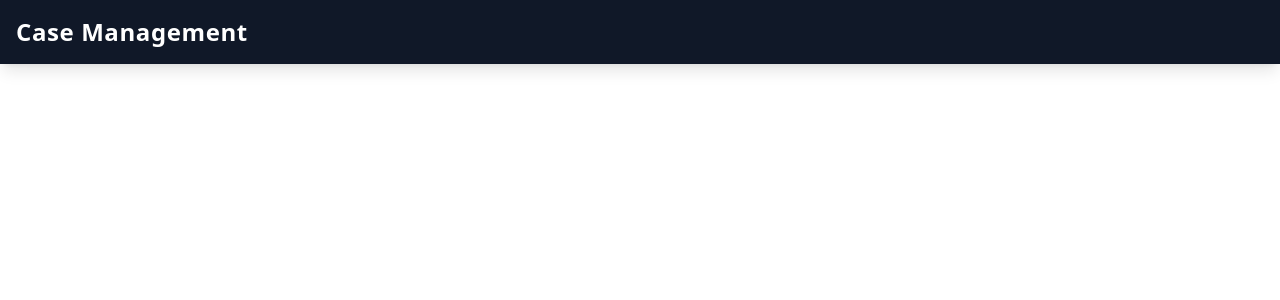
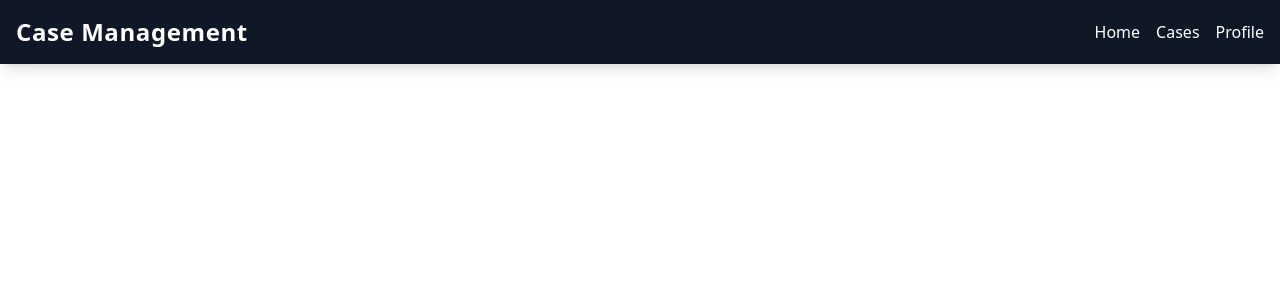
Before and after one commit to vidakpop/security-cases, a React (Vite) app: page / in a window 1280 px wide. Shown: the top 300 px of the page. Built offline with nearby package versions, Linux system fonts and the light colour scheme.

Commit message:
add navigation links to Navbar component for improved accessibility

```diff
--- a/src/components/Navbar.jsx
+++ b/src/components/Navbar.jsx
@@ -9,7 +9,13 @@ const Navbar = () => {
             transition={{duration:0.5}}
             className='bg-gray-900 bg-opacity-80 backdrop-blur-md text-white p-4 flex justify-between items-center fixed top-0 w-full z-50 shadow-lg'>
             <h1 className='text-2xl font-bold tracking-wide neon-text'>Case Management</h1>
-           {/* <Link to='/profile'>Profile</Link>*/}
+            <div className='space-x-4'>
+                <Link to='/' className='hover:text-blue-400'>Home</Link>
+                <Link to='/cases' className='hover:text-blue-400'>Cases</Link>
+                <Link to='/profile' className='hover:text-blue-400'>Profile</Link>
+
+            </div>
+
 
         </motion.nav>
     )
```
